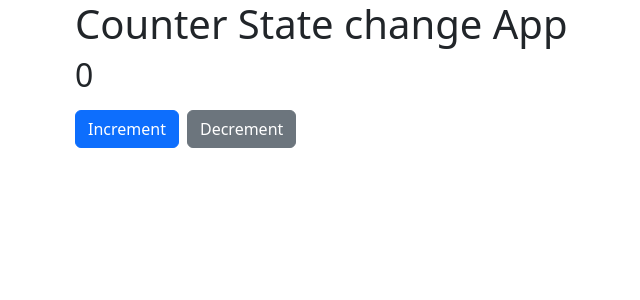
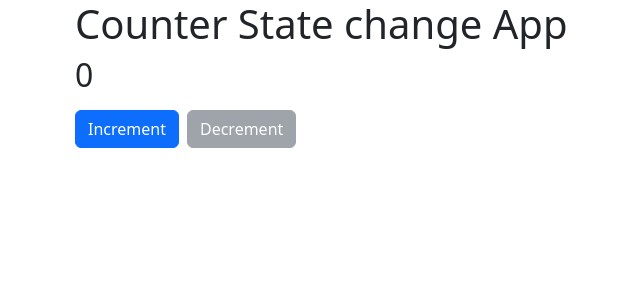
Before and after one commit to roushan-sheik/react-mastery, a React (Vite) app: page / in a window 1280 px wide. Shown: the top 300 px of the page, without its empty margins (7-647 px from the left). Built offline with nearby package versions, Linux system fonts and the light colour scheme.

Commit message:
when counter value is 0 then stop decrement

```diff
--- a/src/components/class/MyState.jsx
+++ b/src/components/class/MyState.jsx
@@ -32,6 +32,7 @@ class MyState extends Component {
         <button
           onClick={handleClickDecrement}
           className="btn m-2 btn-secondary"
+          disabled={count === 0 ? true : false}
         >
           Decrement
         </button>
```
